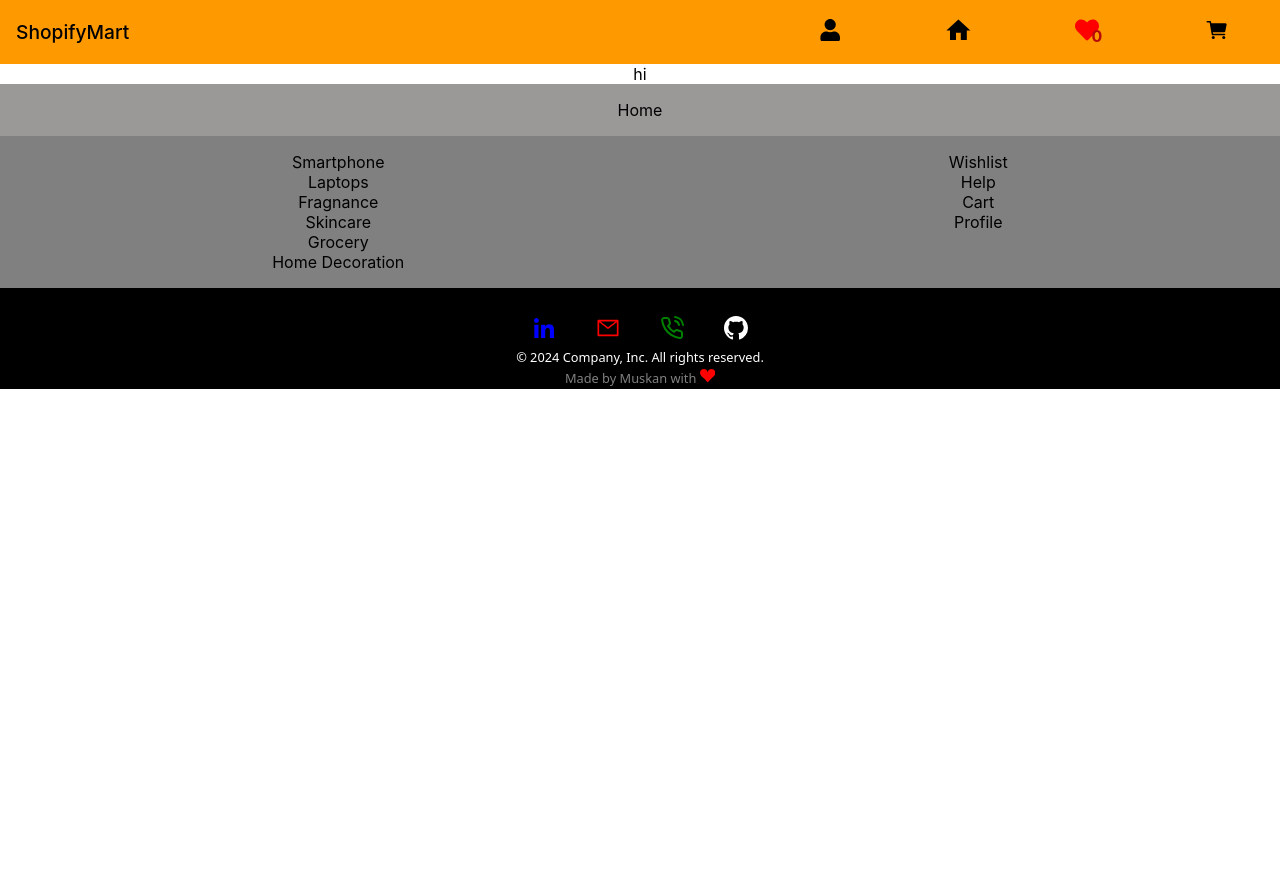
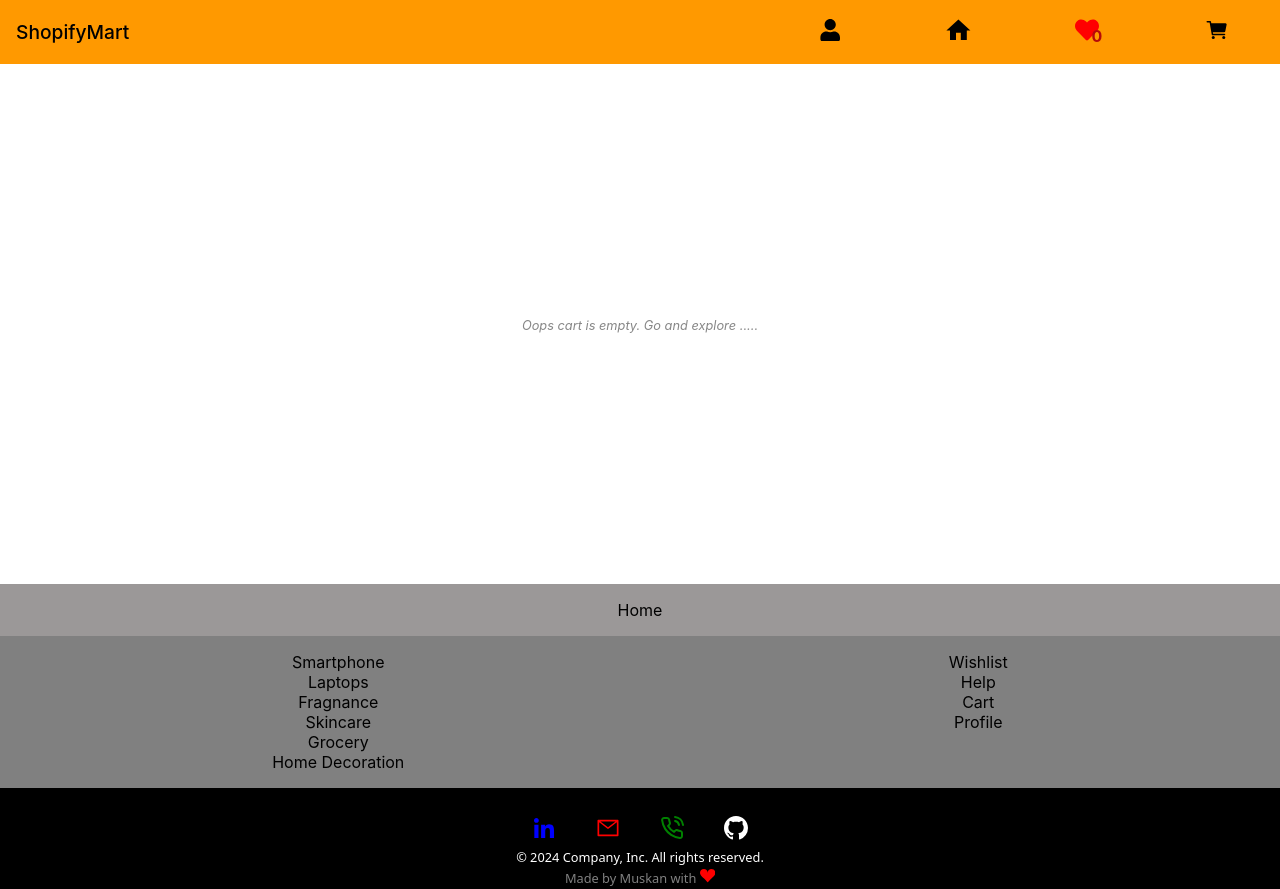
Before and after one commit to MuskanSrivastava8/shopifymart, a React (Create React App) app: page /shopifymart/CartPage in a window 1280 px wide. Before the commit the page ends 800 px from the top, so only its background shows below. Built offline with nearby package versions, Linux system fonts and the light colour scheme.

Commit message:
Add to cart feature

```diff
--- a/src/Component/CartPage/CartPage.js
+++ b/src/Component/CartPage/CartPage.js
@@ -17,6 +17,14 @@ function CartPage() {
   const showWishListComponentResp = useSelector(
     (store) => store.STORE.showWishListComponent
   );
+  const CartResp = useSelector((store) => store.STORE.cart);
+  const itemData = useSelector((store) => store.STORE.itemData);
+
+  let CartDetails = CartResp.map((i) => {
+    return itemData.filter((data) => {
+      return data.id === i;
+    });
+  });
   return (
     <>
       {showHomePageComponentResp ? (
@@ -25,7 +33,23 @@ function CartPage() {
       {showWishListComponentResp ? (
         <Navigate to="/WishListPage" replace={true} />
       ) : null}
-      hi
+      <div className="Wishlist_main_div">
+        {CartDetails.length > 0 ? (
+          CartDetails.map((i) => {
+            return i.map((item) => {
+              return <ItemCard itemsData={item} />;
+            });
+          })
+        ) : (
+          <div className="No_Item_Found_main">
+            <div className="No_Item_Found_text">
+              <span style={{ fontSize: "0.8rem", color: "rgb(135, 135, 135)" }}>
+                <i>Oops cart is empty. Go and explore .....</i>
+              </span>
+            </div>
+          </div>
+        )}
+      </div>
     </>
   );
 }
--- a/src/Component/DetailPage/detailPage.js
+++ b/src/Component/DetailPage/detailPage.js
@@ -10,6 +10,9 @@ import { CiSquareCheck } from "react-icons/ci";
 import { FaMoneyCheckAlt } from "react-icons/fa";
 import { PiKeyReturnThin } from "react-icons/pi";
 import ItemCard from "../ProductPage/ItemCard";
+import { useDispatch } from "react-redux";
+import { updateCart } from "../../Store/store";
+
 
 const DetailPage = (catagoryName) => {
   const [showCatagoryPage, setshowCatagoryPage] = useState(false);
@@ -18,6 +21,8 @@ const DetailPage = (catagoryName) => {
   };
   const productDataResp = useSelector((store) => store.STORE.itemData);
   const itemSelectedResp = useSelector((store) => store.STORE.itemSelected);
+  const dispatch = useDispatch();
+
   const itemSelectedResult = productDataResp.filter((i) => {
     return i.id === itemSelectedResp;
   });
@@ -50,6 +55,11 @@ const DetailPage = (catagoryName) => {
   useEffect(() => {
     document.getElementById("detail_page_Main").scrollIntoView();
   }, [itemSelectedResp]);
+
+  const AddToCartFunction = ()=> {
+    console.log("itemSelectedResult",itemSelectedResult[0].id)
+    dispatch(updateCart(itemSelectedResult[0].id));
+  }
 
   return (
     <React.Fragment>
@@ -230,7 +240,7 @@ const DetailPage = (catagoryName) => {
                       <Button
                         variant="contained"
                         size="small"
-                        onClick={navigateToCatagoryPage}
+                        onClick={AddToCartFunction}
                       >
                         Add
                       </Button>
--- a/src/Component/ProductPage/ItemCard.js
+++ b/src/Component/ProductPage/ItemCard.js
@@ -3,9 +3,10 @@ import { FaHeart } from "react-icons/fa";
 import "./itemCard.scss";
 import Rating from "@mui/material/Rating";
 import { Navigate } from "react-router-dom";
-import { updateItemSelected, updateWishList } from "../../Store/store";
+import { updateItemSelected, updateWishList, updateCart } from "../../Store/store";
 import { useDispatch, useSelector } from "react-redux";
 import { IoHeartDislikeOutline } from "react-icons/io5";
+import { IoCart } from "react-icons/io5";
 
 function ItemCard(itemsData) {
   const itemsDataRes = itemsData.itemsData;
@@ -30,6 +31,10 @@ function ItemCard(itemsData) {
   const showWishListResp = useSelector((store) => store.STORE.wishlist);
 
   const wishlistBtnClicked = showWishListResp.includes(itemsDataRes.id);
+  const AddToCartFunction = ()=> {
+    console.log("itemSelectedResult",itemsDataRes.id)
+    dispatch(updateCart(itemsDataRes.id));
+  }
   return (
     <React.Fragment>
       {showDetailPage && !wishlistBtnOnlyClicked ? (
@@ -78,6 +83,7 @@ function ItemCard(itemsData) {
               </div>
             </div>
             <div className="ItemCard_info_wishlist" onClick={addToWishList}>
+              <div>
                 {!wishlistBtnClicked ? (
                   <FaHeart
                     style={{
@@ -94,6 +100,12 @@ function ItemCard(itemsData) {
                   />
                 )}
               </div>
+
+              <div onClick={AddToCartFunction}>
+                {" "}
+                <IoCart style={{ fontSize: "1.5rem", cursor: "pointer" }} />
+              </div>
+            </div>
           </div>
         </div>
       </div>
--- a/src/Store/store.js
+++ b/src/Store/store.js
@@ -51,6 +51,16 @@ export const storeSlice = createSlice({
     setShowCartPageComponent: (storeSlice, action) => {
       storeSlice.showCartPageComponent = action.payload;
     },
+    updateCart: (storeSlice, action) => {
+      if (!storeSlice.cart.includes(action.payload)) {
+        storeSlice.cart.push(action.payload);
+      } else {
+        const index = storeSlice.cart.indexOf(action.payload);
+        if (index > -1) {
+          storeSlice.cart.splice(index, 1);
+        }
+      }
+    },
   },
 });
 export const {
@@ -63,4 +73,5 @@ export const {
   setShowWishListComponentBackBtn,
   setShowHomePageComponent,
   setShowCartPageComponent,
+  updateCart,
 } = storeSlice.actions;
```
Lines whose indentation alone changed are shown as unchanged.
